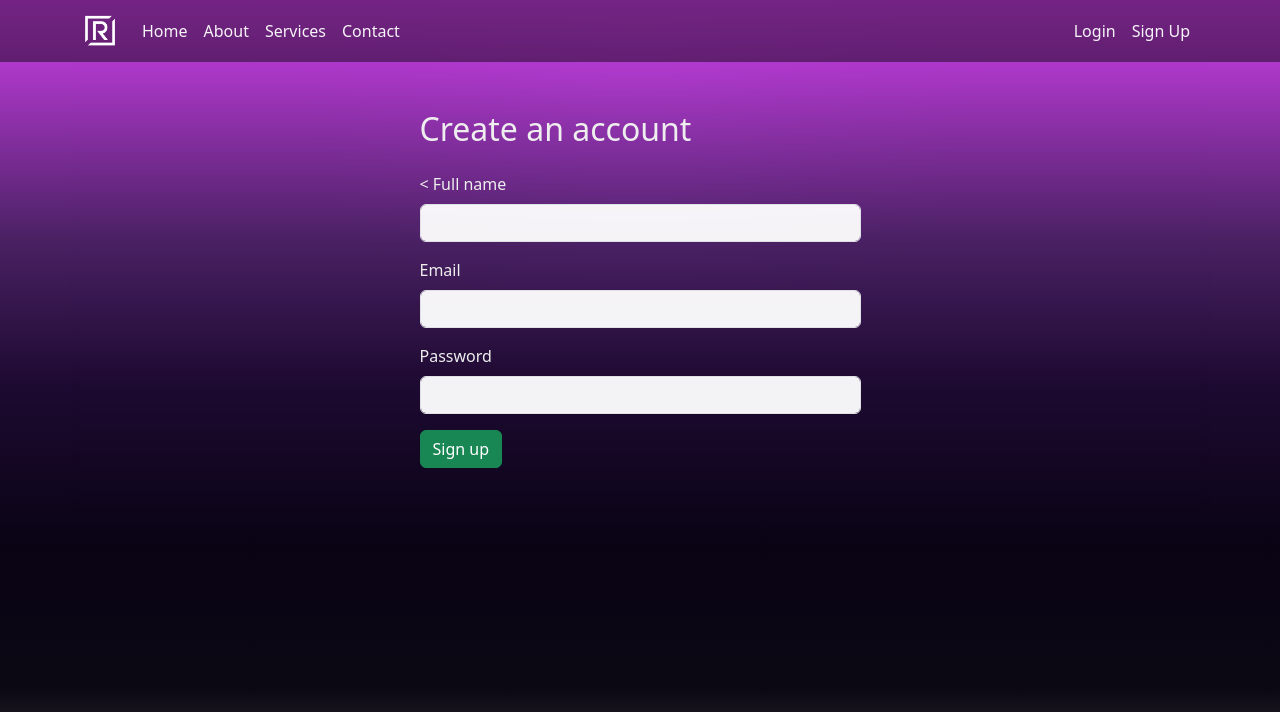
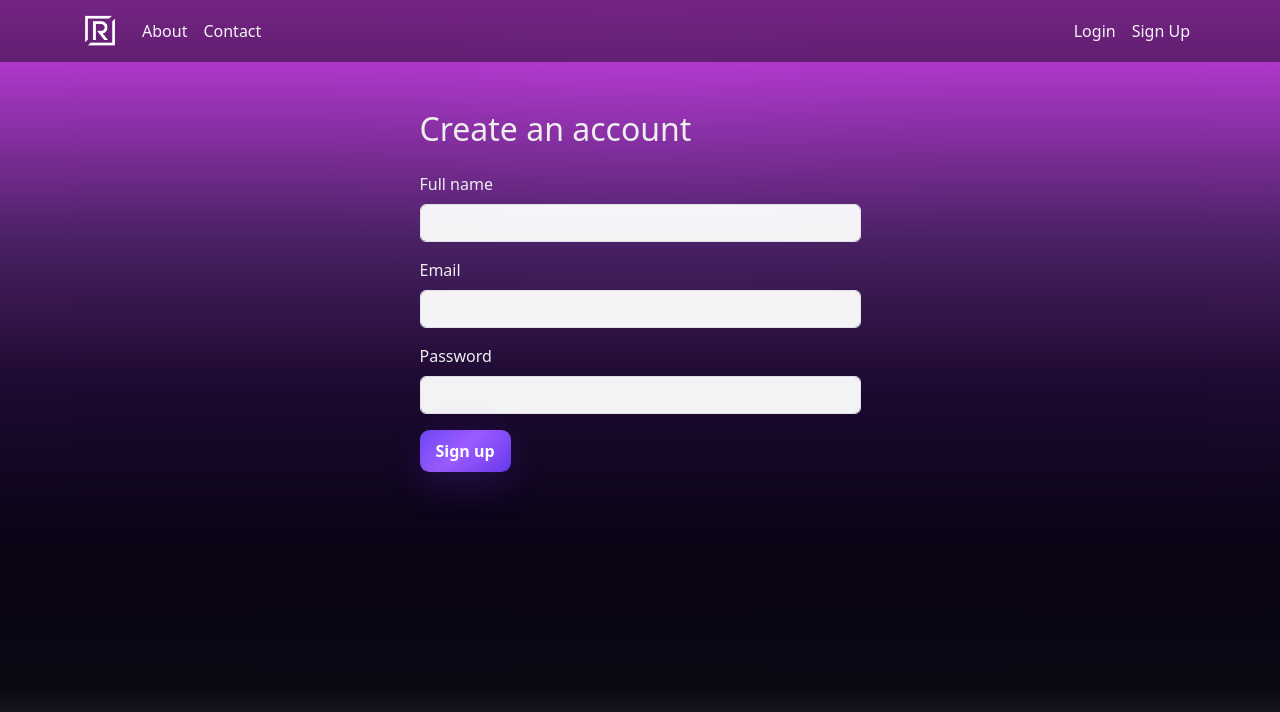
Before and after one commit to JacksonWeibelDev/HowdyHack2025, a Flask app: page /signup in a window 1280 px wide. Shown: the top 712 px of the page. Run offline with Flask 3, Linux system fonts and the light colour scheme.

Commit message:
Final Touches

```diff
--- a/static/styles.css
+++ b/static/styles.css
@@ -471,3 +471,97 @@ footer {
     padding: .45rem .9rem;
   }
 }
+
+/* Login page button: purple gradient + glow (matches classify button) */
+#login-form button[type="submit"],
+.btn-login {
+  color: #fff !important;
+  background-image: linear-gradient(135deg, #6e48f6 0%, #9b5bff 45%, #6a3bf0 100%) !important;
+  border: 0 !important;
+  border-radius: .6rem;
+  padding: .55rem 1rem;
+  font-weight: 600;
+  box-shadow:
+    0 12px 36px rgba(106,59,240,0.18),
+    0 0 28px rgba(106,59,240,0.06),
+    inset 0 -2px 8px rgba(0,0,0,0.06);
+  transition: transform 180ms cubic-bezier(.2,.9,.3,1), box-shadow 180ms ease, filter 180ms ease;
+}
+
+/* Hover / focus / active states */
+#login-form button[type="submit"]:hover,
+#login-form button[type="submit"]:focus,
+.btn-login:hover,
+.btn-login:focus {
+  transform: translateY(-3px);
+  box-shadow:
+    0 20px 56px rgba(106,59,240,0.26),
+    0 0 42px rgba(106,59,240,0.12),
+    inset 0 -2px 10px rgba(0,0,0,0.06);
+  outline: none;
+  filter: saturate(1.05);
+}
+#login-form button[type="submit"]:active,
+.btn-login:active {
+  transform: translateY(-1px) scale(.997);
+  box-shadow:
+    0 10px 28px rgba(106,59,240,0.20),
+    0 0 24px rgba(106,59,240,0.08),
+    inset 0 -2px 8px rgba(0,0,0,0.06);
+}
+
+/* Small screen adjustments */
+@media (max-width: 576px) {
+  #login-form button[type="submit"],
+  .btn-login {
+    min-width: 120px;
+    padding: .45rem .9rem;
+  }
+}
+
+/* Sign Up button: same purple gradient + glow as login/classify buttons */
+#signup-form button[type="submit"],
+.btn-signup {
+  color: #fff !important;
+  background-image: linear-gradient(135deg, #6e48f6 0%, #9b5bff 45%, #6a3bf0 100%) !important;
+  border: 0 !important;
+  border-radius: .6rem;
+  padding: .55rem 1rem;
+  font-weight: 600;
+  box-shadow:
+    0 12px 36px rgba(106,59,240,0.18),
+    0 0 28px rgba(106,59,240,0.06),
+    inset 0 -2px 8px rgba(0,0,0,0.06);
+  transition: transform 180ms cubic-bezier(.2,.9,.3,1), box-shadow 180ms ease, filter 180ms ease;
+}
+
+/* Hover / focus / active states */
+#signup-form button[type="submit"]:hover,
+#signup-form button[type="submit"]:focus,
+.btn-signup:hover,
+.btn-signup:focus {
+  transform: translateY(-3px);
+  box-shadow:
+    0 20px 56px rgba(106,59,240,0.26),
+    0 0 42px rgba(106,59,240,0.12),
+    inset 0 -2px 10px rgba(0,0,0,0.06);
+  outline: none;
+  filter: saturate(1.05);
+}
+#signup-form button[type="submit"]:active,
+.btn-signup:active {
+  transform: translateY(-1px) scale(.997);
+  box-shadow:
+    0 10px 28px rgba(106,59,240,0.20),
+    0 0 24px rgba(106,59,240,0.08),
+    inset 0 -2px 8px rgba(0,0,0,0.06);
+}
+
+/* Small screen adjustments */
+@media (max-width: 576px) {
+  #signup-form button[type="submit"],
+  .btn-signup {
+    min-width: 120px;
+    padding: .45rem .9rem;
+  }
+}
--- a/templates/base.html
+++ b/templates/base.html
@@ -29,13 +29,7 @@
             <div class="collapse navbar-collapse" id="navbarNav">
                 <ul class="navbar-nav me-auto">
                     <li class="nav-item">
-                        <a class="nav-link {% if active_page == 'home' %}active{% endif %}" href="{{ url_for('index') }}">Home</a>
-                    </li>
-                    <li class="nav-item">
                         <a class="nav-link {% if active_page == 'about' %}active{% endif %}" href="{{ url_for('about') }}">About</a>
-                    </li>
-                    <li class="nav-item">
-                        <a class="nav-link {% if active_page == 'services' %}active{% endif %}" href="{{ url_for('services') }}">Services</a>
                     </li>
                     <li class="nav-item">
                         <a class="nav-link {% if active_page == 'contact' %}active{% endif %}" href="{{ url_for('contact') }}">Contact</a>
@@ -53,10 +47,6 @@
                     <li class="nav-item">
                         <a class="nav-link" href="{{ url_for('logout') }}">Log Out</a>
                          {# Points to the logout route we created #}
-                    </li>
-                     <li class="nav-item">
-                        <span class="navbar-text ms-2">Welcome, {{ current_user.name }}!</span>
-                         {# Optional: Display user's name #}
                     </li>
                 {% else %}
                     <li class="nav-item">
--- a/templates/login.html
+++ b/templates/login.html
@@ -15,8 +15,8 @@
         <label for="password" class="form-label">Password</label>
         <input type="password" class="form-control" id="password" name="password" required>
       </div>
-      <div class="d-flex justify-content-between align-items-center">
-        <a href="/signup">Don't have an account?</a>
+      <div class="d-flex justify-content-between">
+
         <button type="submit" class="btn btn-primary">Login</button>
       </div>
     </form>
--- a/templates/signup.html
+++ b/templates/signup.html
@@ -3,11 +3,11 @@
 {% block title %}Sign Up — HowdyHack{% endblock %}
 
 {% block content %}
-<div class="row justify-content-center">
+<div id="signup-form" class="row justify-content-center">
   <div class="col-md-6 col-lg-5">
     <h2 class="mb-4">Create an account</h2>
     <form method="post" action="/signup">
-      <div class="mb-3"> <
+      <div class="mb-3">
         <label for="name" class="form-label">Full name</label>
         <input type="text" class="form-control" id="name" name="name" required>
       </div>
@@ -19,7 +19,7 @@
         <label for="password" class="form-label">Password</label>
         <input type="password" class="form-control" id="password" name="password" required>
       </div>
-      <button type="submit" class="btn btn-success">Sign up</button>
+      <button type="submit" class="btn btn-success btn-signup">Sign up</button>
     </form>
   </div>
 </div>
```
